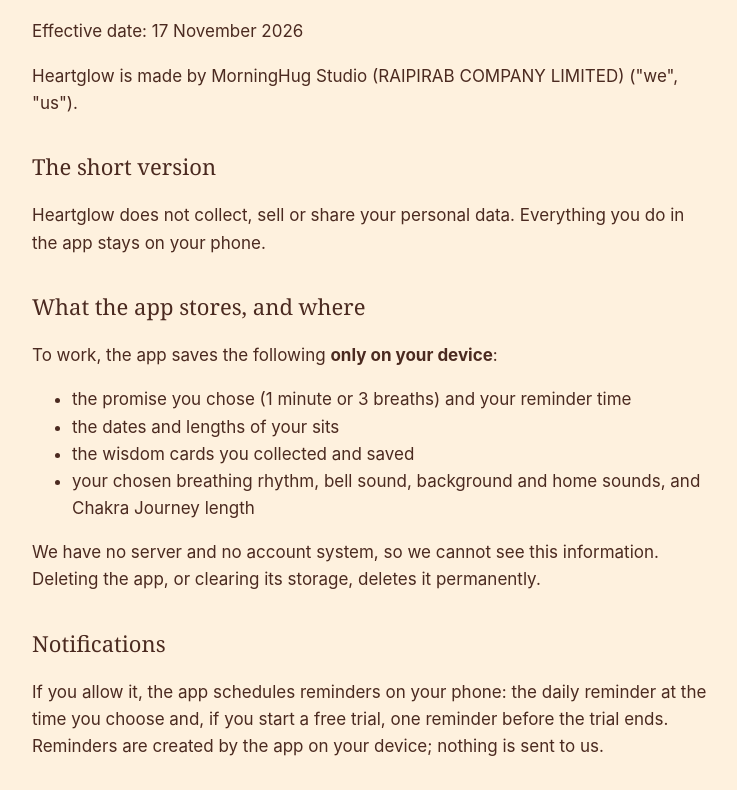
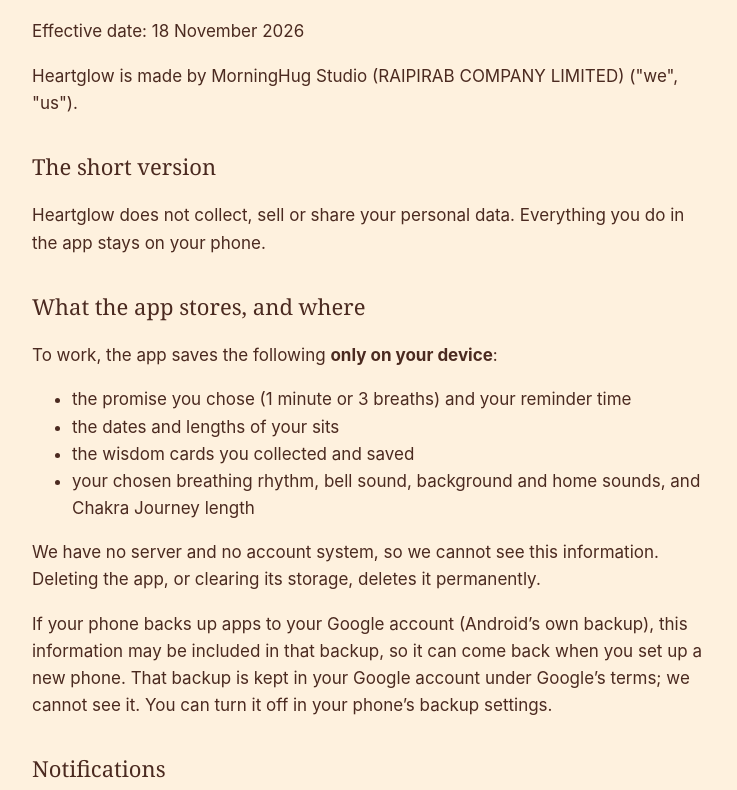
Before and after one commit to morninghugstudio/morninghugstudio.github.io, a plain HTML site: page heartglow/privacy.html in a window 1280 px wide. Shown: the part 108-898 px from the top of the page, without its empty margins (268-1005 px from the left). Drawn offline with Linux system fonts and the light colour scheme.

Commit message:
Heartglow privacy: Android backup note
Co-Authored-By: Claude Opus 5.5 <noreply@anthropic.com>
Claude-Session: https://claude.ai/code/session_018j3dznwDkD36Ek36MMwR8L

```diff
--- a/heartglow/privacy.html
+++ b/heartglow/privacy.html
@@ -3,7 +3,7 @@
 <style>body{margin:0;background:#fef1de;color:#4b2a20;font:17px/1.6 -apple-system,Segoe UI,Roboto,sans-serif}main{max-width:680px;margin:0 auto;padding:40px 20px 60px}h1{font-family:Georgia,serif;font-weight:500;font-size:34px;line-height:1.2}h2{font-family:Georgia,serif;font-weight:500;font-size:22px;margin-top:32px}a{color:#b4553d}</style></head>
 <body><main>
 <h1>Heartglow Privacy Policy</h1>
-<p>Effective date: 17 November 2026</p>
+<p>Effective date: 18 November 2026</p>
 <p>Heartglow is made by MorningHug Studio (RAIPIRAB COMPANY LIMITED) (&quot;we&quot;, &quot;us&quot;).</p>
 <h2>The short version</h2>
 <p>Heartglow does not collect, sell or share your personal data. Everything you do in the app stays on your phone.</p>
@@ -16,6 +16,7 @@
 <li>your chosen breathing rhythm, bell sound, background and home sounds, and Chakra Journey length</li>
 </ul>
 <p>We have no server and no account system, so we cannot see this information. Deleting the app, or clearing its storage, deletes it permanently.</p>
+<p>If your phone backs up apps to your Google account (Android&#8217;s own backup), this information may be included in that backup, so it can come back when you set up a new phone. That backup is kept in your Google account under Google&#8217;s terms; we cannot see it. You can turn it off in your phone&#8217;s backup settings.</p>
 <h2>Notifications</h2>
 <p>If you allow it, the app schedules reminders on your phone: the daily reminder at the time you choose and, if you start a free trial, one reminder before the trial ends. Reminders are created by the app on your device; nothing is sent to us.</p>
 <h2>Purchases</h2>
```
